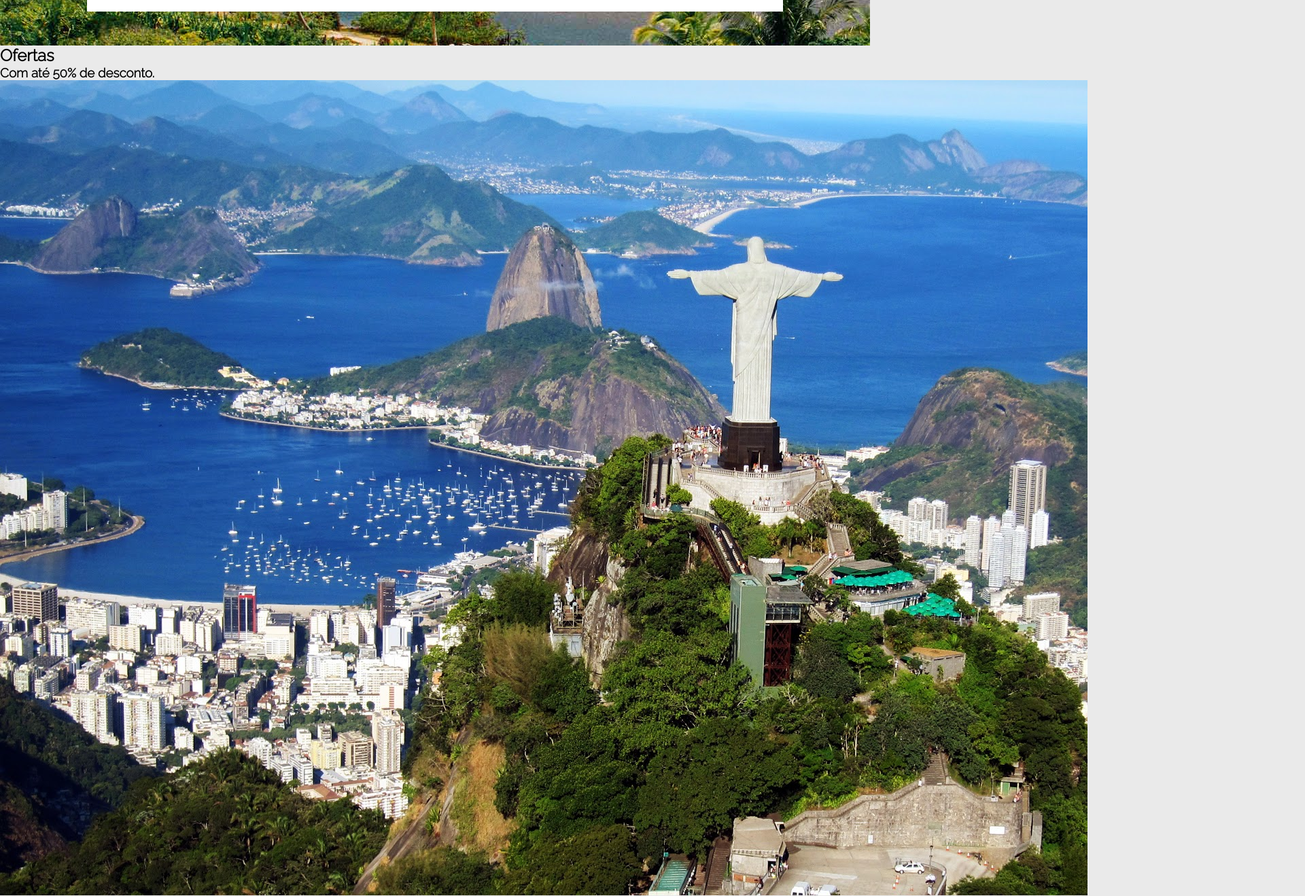
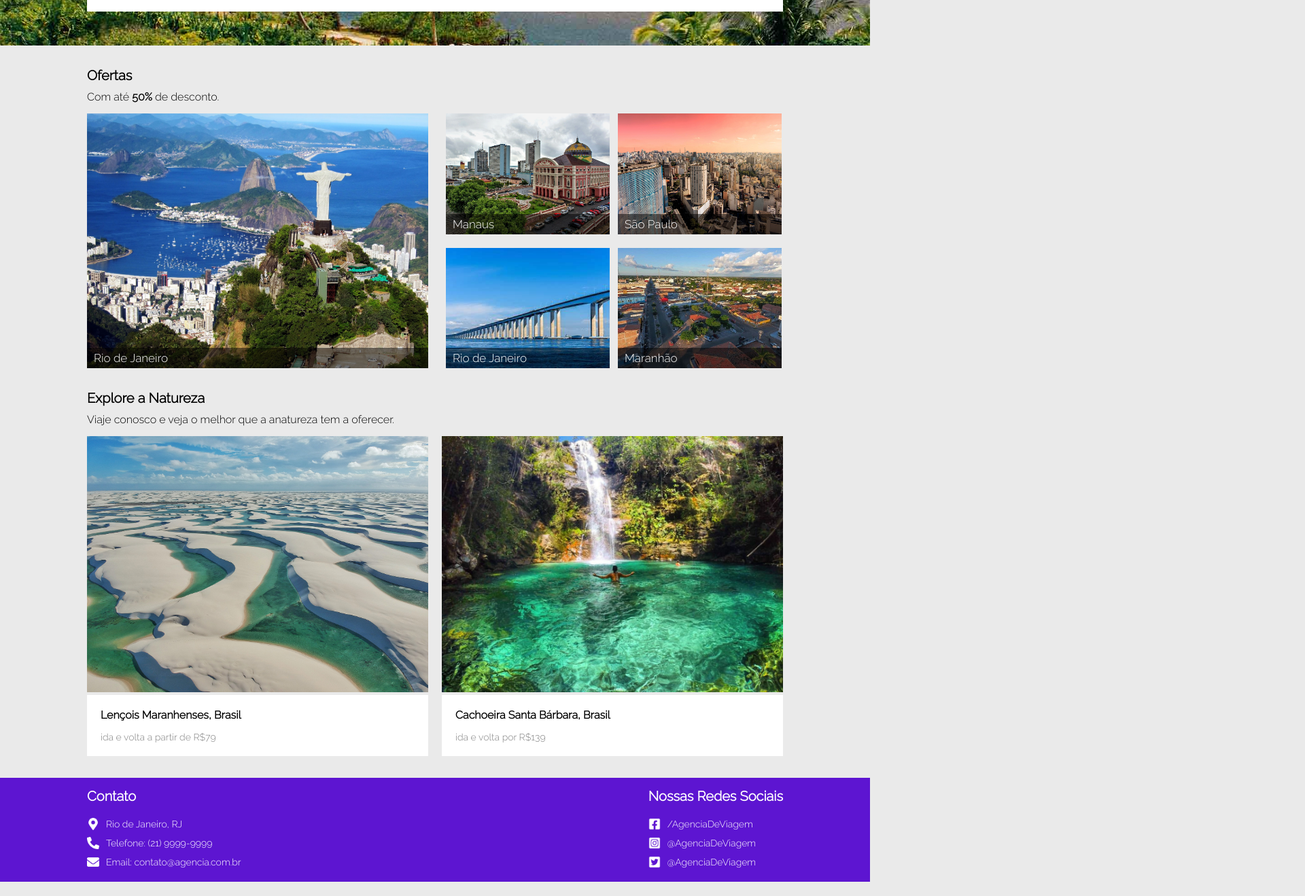
Before and after one commit to vanilo-ferreira/agencia-de-viagens, a plain HTML site: page index.html in a window 1280 px wide. Shown: the part 764-2083 px from the top of the page at 68% size, 1920 px wide, since content can reach past the window. After the commit the page ends 2062 px from the top, so only its background shows below. Drawn offline with Linux system fonts and the light colour scheme.

Commit message:
feat: Estilização da seção de ofertas, anúncios e rodapé

```diff
--- a/css/style.css
+++ b/css/style.css
@@ -96,7 +96,8 @@ header {
     font-size: 16px;
 }
 
-.formulario input, .formulario select {
+.formulario input,
+.formulario select {
     height: 32px;
     width: 100%;
     margin: 10px 0;
@@ -152,5 +153,166 @@ form button {
     cursor: pointer;
 }
 
+/* Estilização da Seção do Ofertas*/
 
-/* Estilização da Seção do Ofertas*/
+.ofertas-area,
+.natureza-area {
+    width: 100%;
+    height: auto;
+    display: flex;
+    flex-direction: column;
+    margin: 32px auto 0 auto;
+}
+
+.ofertas-titulo,
+.natureza-titulo {
+    font-size: 20px;
+    margin: 0 0 10px 0;
+}
+
+.ofertas-descricao,
+.natureza-descricao {
+    font-size: 16px;
+    font-weight: normal;
+    margin: 0 0 15px 0;
+}
+
+
+.ofertas-descricao span {
+    font-weight: bold;
+}
+
+.ofertas-imagens {
+    width: 100%;
+    height: 375px;
+    display: flex;
+    justify-content: space-between;
+}
+
+.oferta-imagem-destaque {
+    position: relative;
+    width: calc(50% - 10px);
+    height: 100%;
+}
+
+.oferta-quatro-imagens {
+    width: calc(50% - 10px);
+    height: 100%;
+    display: flex;
+    flex-wrap: wrap;
+    flex-direction: column;
+    justify-content: space-between;
+}
+
+.oferta-quatro-imagens figure {
+    position: relative;
+    width: calc(50% - 10px);
+    height: calc(50% - 10px);
+    margin: 0 6px;
+}
+
+.oferta-imagem-destaque img,
+.oferta-quatro-imagens img {
+    object-fit: cover;
+    width: 100%;
+    height: 100%;
+}
+
+.oferta-imagem-destaque figcaption,
+.oferta-quatro-imagens figcaption {
+    position: absolute;
+    left: 0;
+    bottom: 0;
+
+    width: 100%;
+    background: rgb(0 0 0 / 50%);
+    font-size: 17px;
+    color: #fff;
+
+    padding: 5px 10px;
+    box-sizing: border-box;
+}
+
+.secao-natureza {
+    width: 100%;
+    height: auto;
+    display: flex;
+    justify-content: space-between;
+}
+
+natureza-duas-imagens {
+    width: 100%;
+    height: auto;
+    display: flex;
+    justify-content: space-between;
+}
+
+.natureza-imagem {
+    width: calc(50% - 10px);
+    height: 100%;
+}
+
+.natureza-imagem img {
+    object-fit: cover;
+    width: 100%;
+    height: 100%;
+}
+
+.natureza-imagem div {
+    width: 100%;
+    padding: 20px;
+    box-sizing: border-box;
+    background: #fff;
+}
+
+.natureza-imagem h3 {
+    font-size: 16px;
+}
+
+.natureza-imagem p {
+    color: grey;
+    font-size: 14px;
+    margin: 15px 0 0 0px;
+}
+
+/*Estilizando o rodapé*/
+
+footer {
+    width: 100%;
+    background-color: #5d15d1;
+    margin-top: 32px;
+}
+
+.rodape {
+    display: flex;
+    justify-content: space-between;
+    margin: 0 auto;
+}
+
+.rodape-conteudo {
+    display: flex;
+    flex-direction: column;
+    padding: 15px 0;
+}
+
+.rodape-conteudo h2 {
+    color: #fff;
+    margin: 0 0 15px 0;
+    font-size: 20px;
+}
+
+.rodape-conteudo div {
+    display: flex;
+    align-items: center;
+    margin: 5px 0;
+}
+
+.rodape-conteudo img {
+    width: 18px;
+}
+
+.rodape-conteudo span {
+    color: #fff;
+    font-size: 14px;
+    margin: 0 0 0 10px;
+}
```
